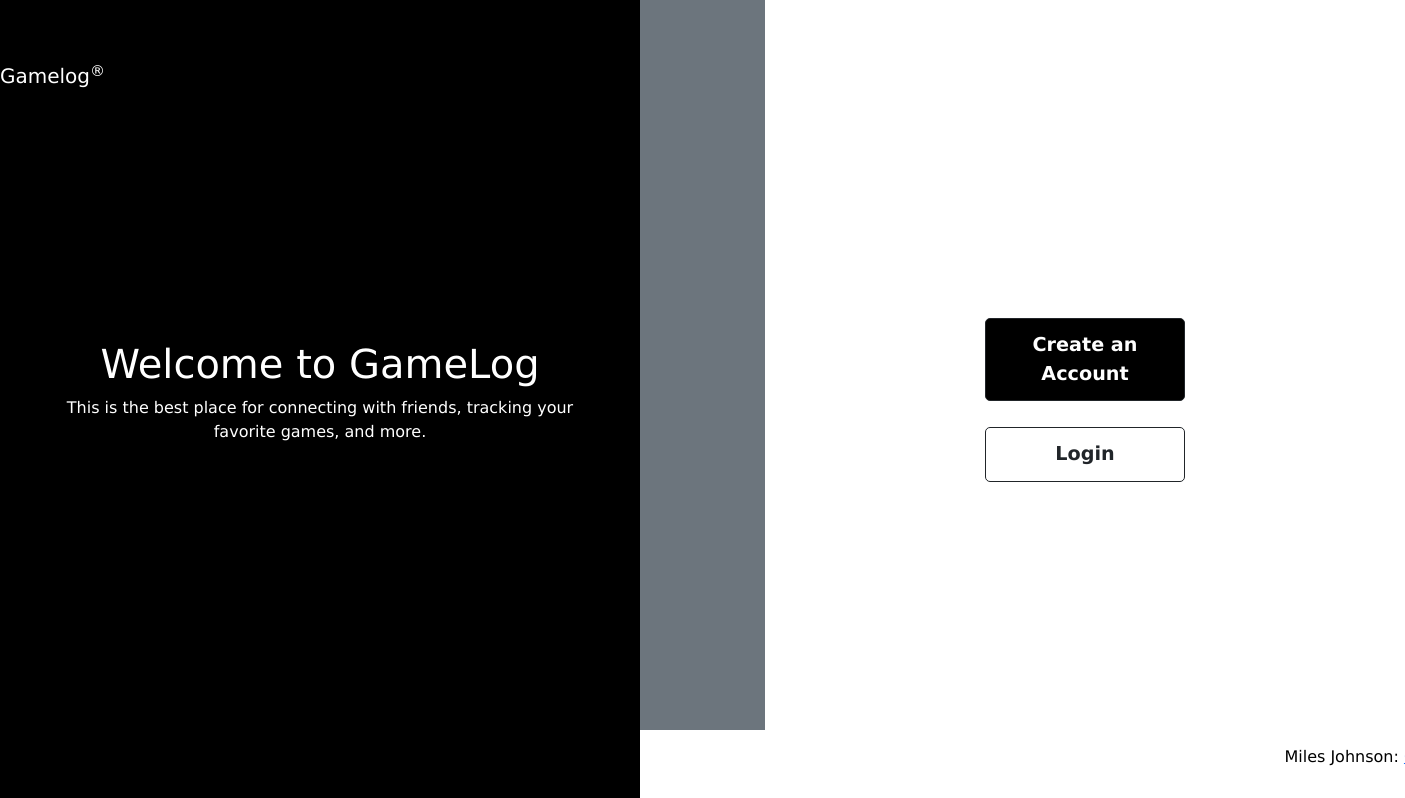
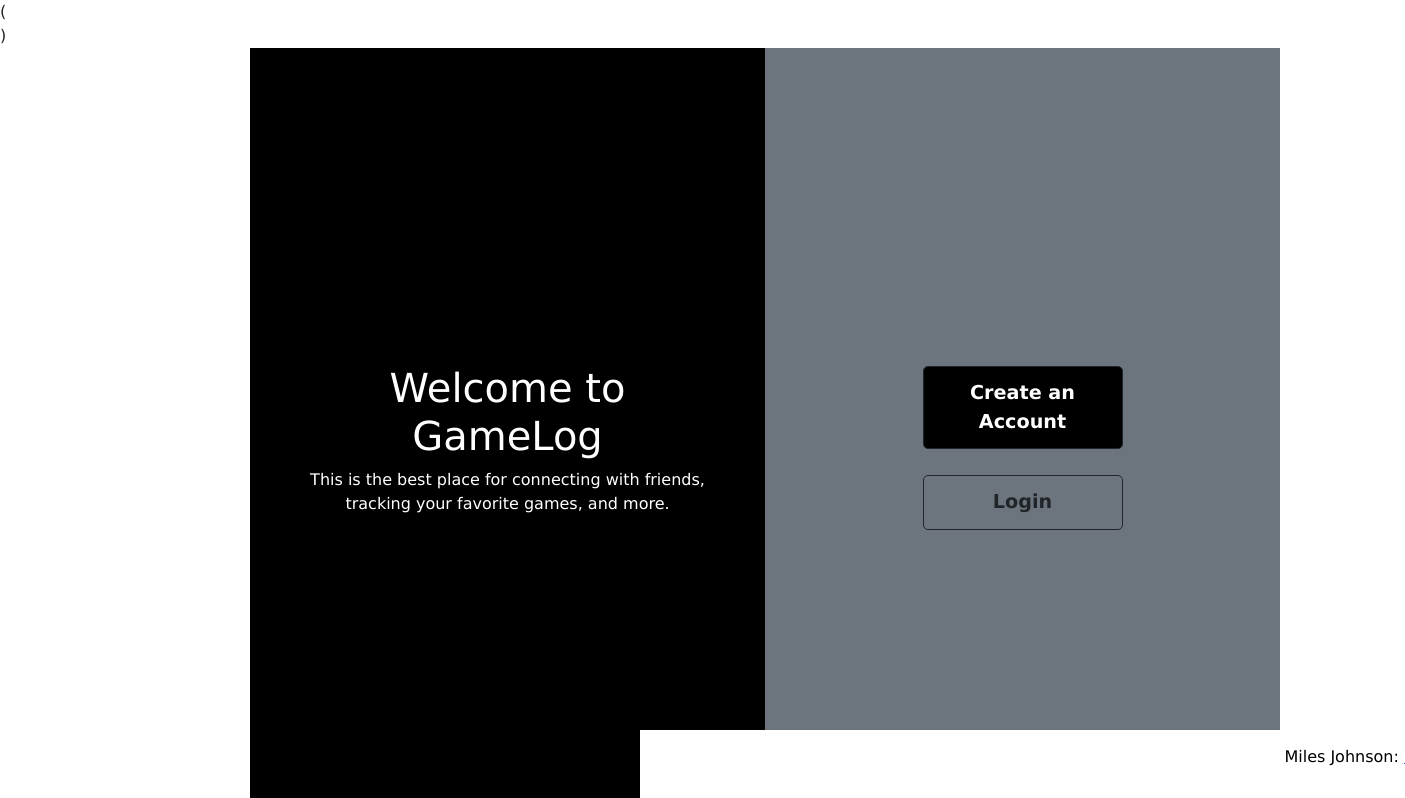
Before and after one commit to kilom3ters/cs260startup, a React (Vite) app: page / in a window 1280 px wide. Shown: the top 798 px of the page, 1405 px wide, since content can reach past the window. Built offline with nearby package versions, Linux system fonts and the light colour scheme.

Commit message:
finalized react navigation between pages

```diff
--- a/src/app.jsx
+++ b/src/app.jsx
@@ -8,32 +8,7 @@ import { Home } from './home/home';
 
 
 export default function App() {
-  return ( <BrowserRouter>
-  <div className='app bg-dark text-light'>
-    <header className="container-fluid">
-        <nav className='navbar fixed-top navbar-dark'>
-            <div className='navbar-brand'>
-                Gamelog<sup>&reg;</sup>
-                    </div>
-  <menu className='navbar-nav'>
-    <li className='nav-item'>
-      <NavLink className='nav-link' to='/'>
-        Home
-      </NavLink>
-    </li>
-    <li className='nav-item'>
-      <NavLink className='nav-link' to='/login'>
-        Login
-      </NavLink>
-    </li>
-    <li className='nav-item'>
-      <NavLink className='nav-link' to='/user'>
-        User
-      </NavLink>
-    </li>
-  </menu>
-</nav>
-</header>
+  return ( <BrowserRouter> ( <div>)
 
 <Routes>
  <Route path='/' element={<Home />} exact />
--- a/src/home/home.jsx
+++ b/src/home/home.jsx
@@ -4,17 +4,24 @@ import '../app.css';
 
 export function Home() {
   const navigate = useNavigate();
+
   return (
-    <main className='container-fluid bg-secondary text-center'>
-      <div><div className="left-side d-flex flex-column justify-content-center bg-black text-white p-5">
-                <h1>Welcome to GameLog</h1>
-                <p>This is the best place for connecting with friends, tracking your favorite games, and more.</p>
-            </div>
+    <main className="container-fluid bg-secondary text-center vh-100">
+      <div className="row h-100">
+        <div className="col-md-6 d-flex flex-column justify-content-center bg-black text-white p-5">
+          <h1>Welcome to GameLog</h1>
+          <p>This is the best place for connecting with friends, tracking your favorite games, and more.</p>
+        </div>
 
-            <div className="right-side d-flex flex-column justify-content-center align-items-center p-5">
-                <button onClick={() => navigate('/login')} className="btn btn-dark btn-lg w-50 mb-3">Create an Account</button>
-                <button onClick={() => navigate('/login')} className="btn btn-outline-dark btn-lg w-50">Login</button>
-            </div></div>
+        <div className="col-md-6 d-flex flex-column justify-content-center align-items-center p-5">
+          <button onClick={() => navigate('/login')} className="btn btn-dark btn-lg w-50 mb-3">
+            Create an Account
+          </button>
+          <button onClick={() => navigate('/login')} className="btn btn-outline-dark btn-lg w-50">
+            Login
+          </button>
+        </div>
+      </div>
     </main>
   );
 }
--- a/src/login/login.jsx
+++ b/src/login/login.jsx
@@ -1,12 +1,16 @@
 import React from 'react';
+import { useNavigate } from 'react-router-dom';
 import "bootstrap/dist/css/bootstrap.min.css";
 import './login-styles.css';
 
 export function Login() {
+  const navigate = useNavigate();
+
   return (
     <main className="container-fluid bg-secondary text-center vh-100">
       <div className="container-fluid vh-100">
         <div className="row h-100">
+
           <div className="col-md-6 d-flex flex-column justify-content-center align-items-center text-white bg-black p-5">
             <h1 className="mb-4">Create an Account</h1>
             <form className="w-75">
@@ -24,7 +28,7 @@ export function Login() {
               </div>
               <button type="submit" className="btn btn-light w-100">Create Account</button>
             </form>
-            <a href="/user" className="btn btn-outline-light mt-3">Skip Login</a>
+            <button onClick={() => navigate('/user')} className="btn btn-outline-light mt-3">Skip Login</button>
           </div>
 
           <div className="col-md-6 d-flex flex-column justify-content-center align-items-center p-5 bg-white text-black">
@@ -41,7 +45,7 @@ export function Login() {
               <button type="submit" className="btn btn-dark w-100">Login</button>
               <p className="mt-3"><a href="#" className="text-dark">Forgot password?</a></p>
             </form>
-            <a href="/user" className="btn btn-outline-dark mt-3">Skip Login</a>
+            <button onClick={() => navigate('/user')} className="btn btn-outline-dark mt-3">Skip Login</button>
           </div>
         </div>
       </div>
--- a/src/user/user.jsx
+++ b/src/user/user.jsx
@@ -21,7 +21,7 @@ export function User() {
                 <a className="nav-link text-white" href="#">Friends</a>
               </li>
               <li className="nav-item">
-                <button className="nav-link text-danger fw-bold btn btn-link" onClick={() => navigate('/login')}>
+                <button className="nav-link text-danger fw-bold btn btn-link" onClick={() => navigate('/')}>
                   Log Out
                 </button>
               </li>
@@ -107,7 +107,7 @@ export function User() {
                 </ul>
                 <a href="#" className="d-block text-center mt-2">See all games</a>
                 <div className="logout-button">
-                  <button onClick={() => navigate('/home')} className="btn btn-dark btn-lg w-100 mb-3">Logout</button>
+                  <button onClick={() => navigate('/')} className="btn btn-dark btn-lg w-100 mb-3">Logout</button>
                 </div>
               </div>
             </div>
```
